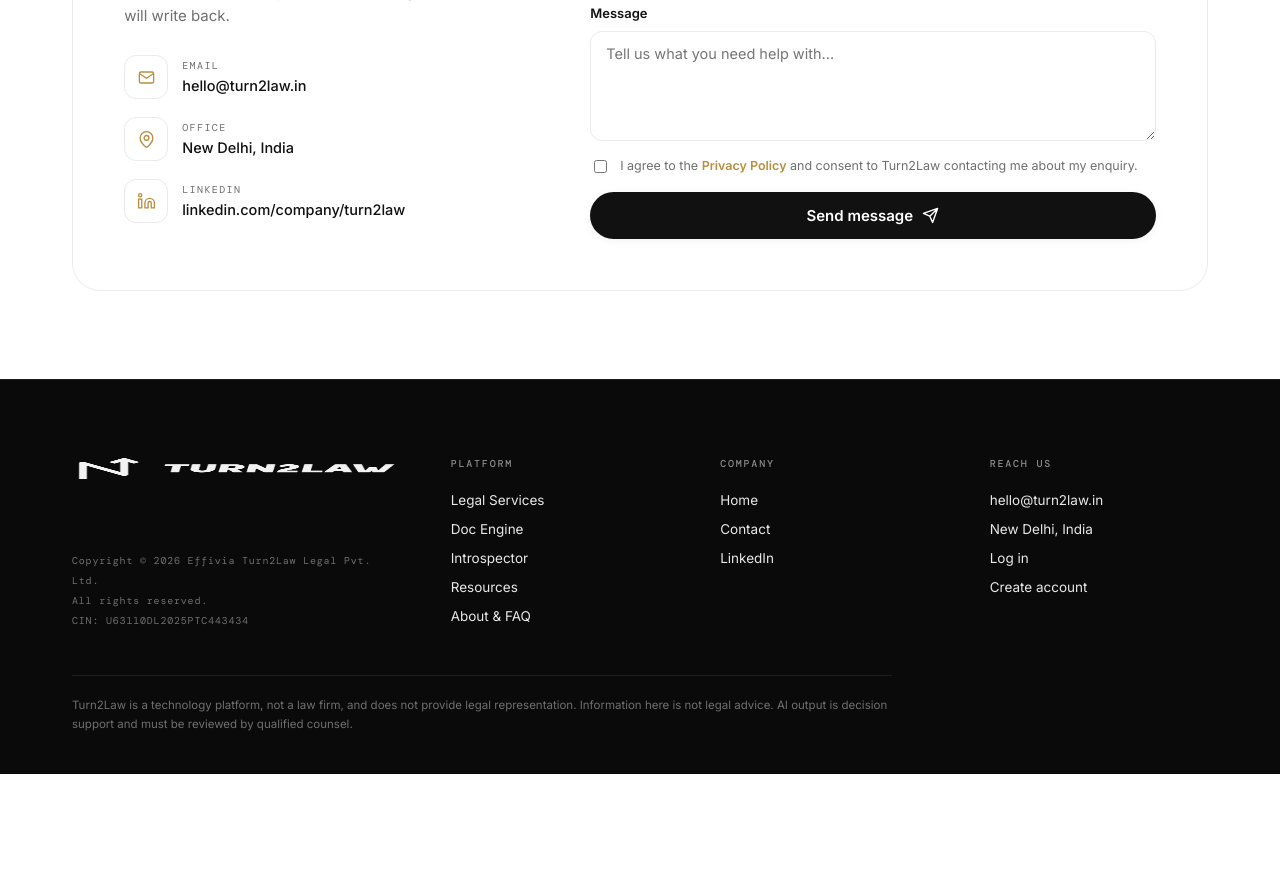
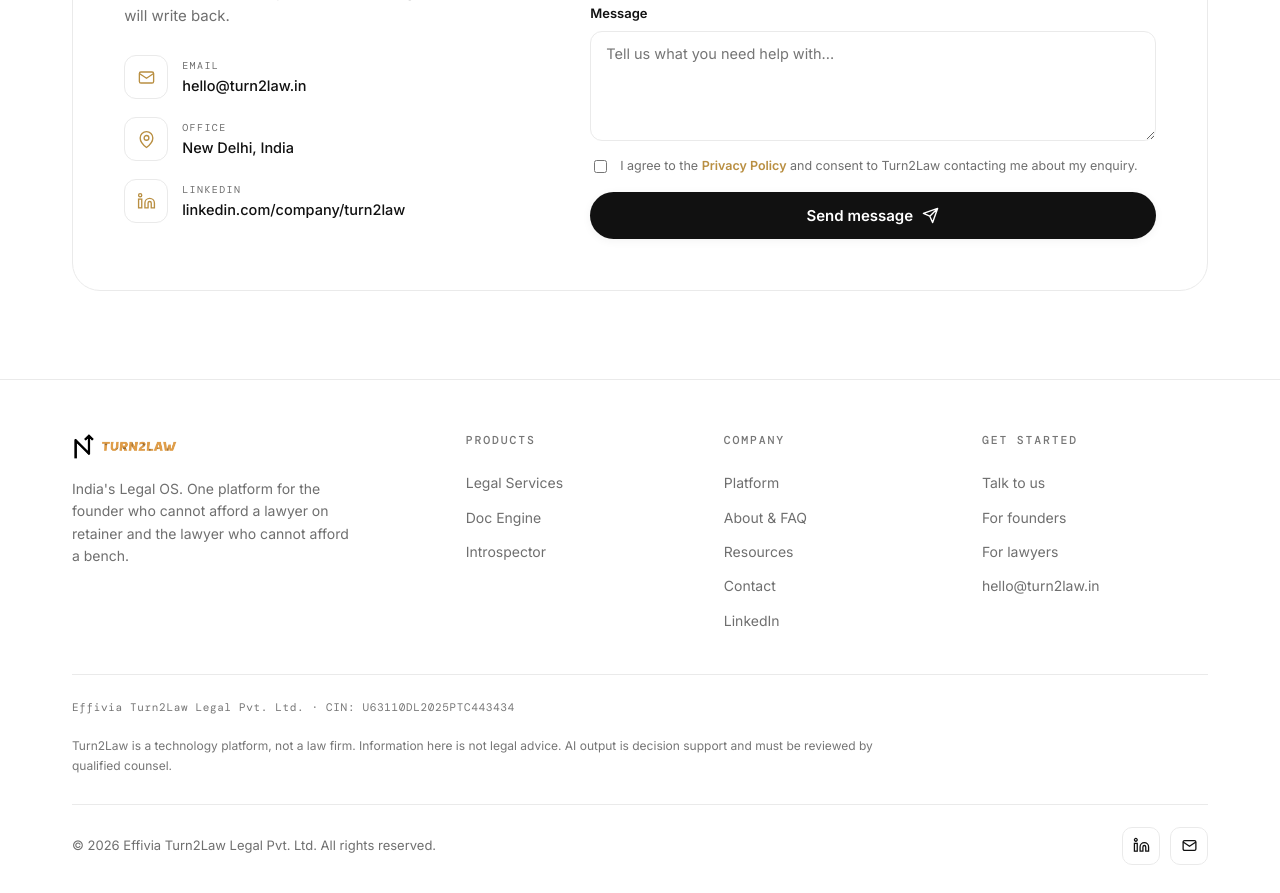
Before and after one commit to yash-sudo-dev/turn2law-site, a plain HTML site: page index.html in a window 1280 px wide. Shown: the part 5320-6213 px from the top of the page. Before the commit the page ends 6094 px from the top, so only its background shows below. Drawn offline with nearby package versions, Linux system fonts and the light colour scheme.

Commit message:
Revert "Rebuild footer in dark editorial style per reference, unified across all pages"
This reverts commit c8527c7b1751401c3dab0506481e0bf2cbf403e3.

```diff
--- a/index.html
+++ b/index.html
@@ -623,19 +623,6 @@ body.menu-open .mobile-menu{opacity:1;visibility:visible;pointer-events:auto;tra
 .faq-cta-h .fic{background:#fff;border:1px solid var(--line)}
 .faq-cta-arrow{background:var(--ink);box-shadow:none}
 .faq-cta-arrow:hover{background:var(--gold-deep)}
-
-/* ============ FOOTER v2 (dark editorial, after Harvey-style reference) ============ */
-.footer2{background:#0A0A0A;border-top:1px solid #1E1E1E;padding:clamp(48px,6vw,76px) 0 28px;margin-top:0}
-.f2-grid{display:grid;grid-template-columns:1.5fr 1fr 1fr 1fr;gap:clamp(24px,4vw,56px);align-items:start}
-.f2-brand{display:flex;flex-direction:column;justify-content:space-between;min-height:100%;gap:40px}
-.f2-brand .f2-logo{height:26px;width:auto;filter:brightness(0) invert(1);opacity:.95}
-.f2-legal{font-family:'DM Mono',monospace;font-size:10px;letter-spacing:.08em;line-height:2;color:#6F6F6F}
-.f2-col h4{font-family:'DM Mono',monospace;font-size:10px;font-weight:500;letter-spacing:.18em;text-transform:uppercase;color:#8A8A8A;margin:0 0 14px}
-.f2-col a{display:block;color:#E8E8E8;font-size:13.5px;line-height:2.15;text-decoration:none;transition:color .25s}
-.f2-col a:hover{color:#fff;text-decoration:underline;text-underline-offset:4px;text-decoration-color:#3A3A3A}
-.f2-note{margin-top:44px;padding-top:20px;border-top:1px solid #1E1E1E;font-size:11.5px;line-height:1.7;color:#6F6F6F;max-width:820px}
-@media (max-width:980px){.f2-grid{grid-template-columns:1fr 1fr}}
-@media (max-width:560px){.f2-grid{grid-template-columns:1fr}}
 </style>
 </head>
 <body>
@@ -944,33 +931,28 @@ body.menu-open .mobile-menu{opacity:1;visibility:visible;pointer-events:auto;tra
 </section>
 </main>
 <!-- ===== FOOTER ===== -->
-<footer class="footer2">
+<footer class="footer">
   <div class="wrap">
-    <div class="f2-grid">
-      <div class="f2-brand">
-        <img class="f2-logo" src="/turn2law-logo.png" alt="Turn2Law" width="1620" height="460" decoding="async">
-        <div class="f2-legal">Copyright &copy; 2026 Effivia Turn2Law Legal Pvt. Ltd.<br>All rights reserved.<br>CIN: U63110DL2025PTC443434</div>
+    <div class="foot-grid">
+      <div class="foot-brand">
+        <a href="#top" class="brand" aria-label="Turn2Law home"><img class="brand-logo" src="/turn2law-logo.png" alt="Turn2Law" width="1620" height="460" decoding="async" style="height:30px"></a>
+        <p>India's Legal OS. One platform for the founder who cannot afford a lawyer on retainer and the lawyer who cannot afford a bench.</p>
       </div>
-      <div class="f2-col"><h4>Platform</h4>
-        <a href="/legal-services.html">Legal Services</a>
-        <a href="/docengine.html">Doc Engine</a>
-        <a href="/introspector.html">Introspector</a>
-        <a href="/resources.html">Resources</a>
-        <a href="/about.html">About &amp; FAQ</a>
-      </div>
-      <div class="f2-col"><h4>Company</h4>
-        <a href="/">Home</a>
-        <a href="/#contact">Contact</a>
-        <a href="https://www.linkedin.com/company/turn2law" target="_blank" rel="noopener">LinkedIn</a>
-      </div>
-      <div class="f2-col"><h4>Reach us</h4>
-        <a href="mailto:hello@turn2law.in">hello@turn2law.in</a>
-        <a href="/#contact">New Delhi, India</a>
-        <a href="/login.html">Log in</a>
-        <a href="/signup.html">Create account</a>
+      <div class="foot-col"><h4>Products</h4><a href="/legal-services.html">Legal Services</a><a href="/docengine.html">Doc Engine</a><a href="/introspector.html">Introspector</a></div>
+      <div class="foot-col"><h4>Company</h4><a href="#products">Platform</a><a href="/about.html">About & FAQ</a><a href="/resources.html">Resources</a><a href="#contact">Contact</a><a href="https://www.linkedin.com/company/turn2law" target="_blank" rel="noopener">LinkedIn</a></div>
+      <div class="foot-col"><h4>Get started</h4><a href="#contact">Talk to us</a><a href="/legal-services.html">For founders</a><a href="/introspector.html">For lawyers</a><a href="mailto:hello@turn2law.in">hello@turn2law.in</a></div>
+    </div>
+    <div class="foot-statutory">
+      Effivia Turn2Law Legal Pvt. Ltd.&nbsp;·&nbsp;CIN: U63110DL2025PTC443434&nbsp;
+    </div>
+    <p class="foot-disc">Turn2Law is a technology platform, not a law firm. Information here is not legal advice. AI output is decision support and must be reviewed by qualified counsel.</p>
+    <div class="foot-bottom">
+      <div class="cr">© 2026 Effivia Turn2Law Legal Pvt. Ltd. All rights reserved.</div>
+      <div class="foot-social">
+        <a href="https://www.linkedin.com/company/turn2law" target="_blank" rel="noopener" aria-label="LinkedIn"><svg viewBox="0 0 24 24"><path d="M16 8a6 6 0 0 1 6 6v6h-4v-6a2 2 0 0 0-4 0v6h-4v-6a6 6 0 0 1 6-6z"></path><rect x="2" y="9" width="4" height="11"></rect><circle cx="4" cy="4" r="2"></circle></svg></a>
+        <a href="mailto:hello@turn2law.in" aria-label="Email"><svg viewBox="0 0 24 24"><rect x="3" y="5" width="18" height="14" rx="2"></rect><path d="m3 7 9 6 9-6"></path></svg></a>
       </div>
     </div>
-    <p class="f2-note">Turn2Law is a technology platform, not a law firm, and does not provide legal representation. Information here is not legal advice. AI output is decision support and must be reviewed by qualified counsel.</p>
   </div>
 </footer>
 <button class="totop" id="totop" aria-label="Back to top"><svg viewBox="0 0 24 24"><path d="M12 19V5M5 12l7-7 7 7"></path></svg></button>
```
Also changed, not shown: about.html (+18 -36 lines), docengine.html (+14 -41 lines), introspector.html (+14 -41 lines), legal-services.html (+14 -41 lines), resources.html (+14 -41 lines).
